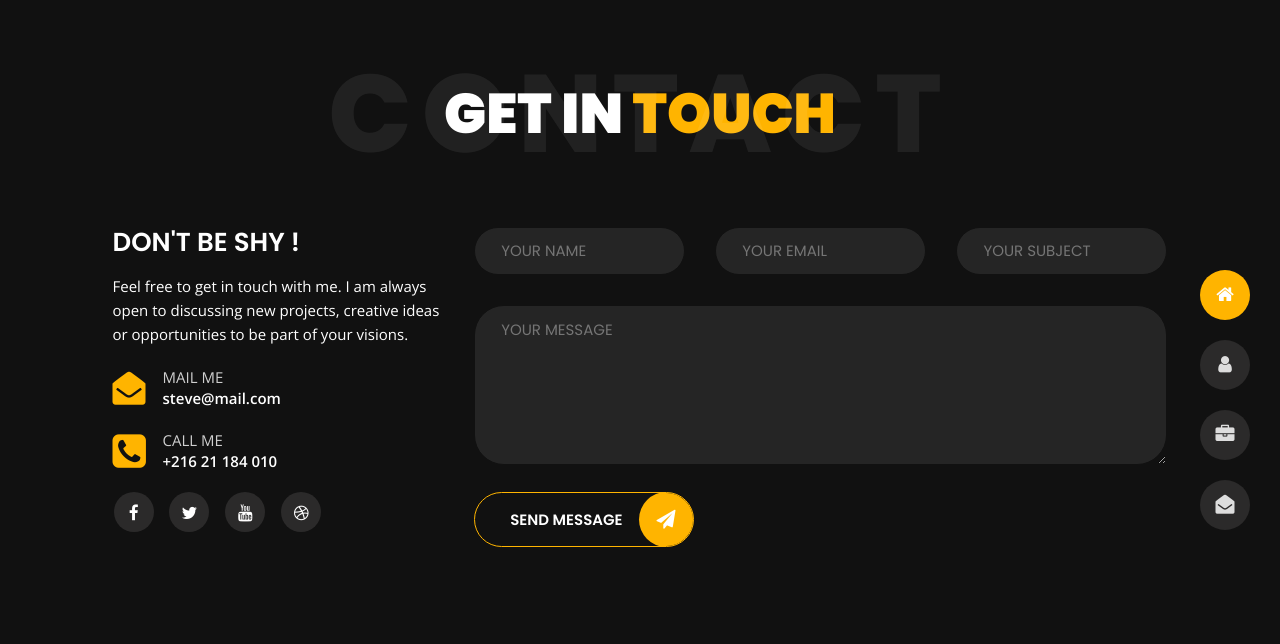
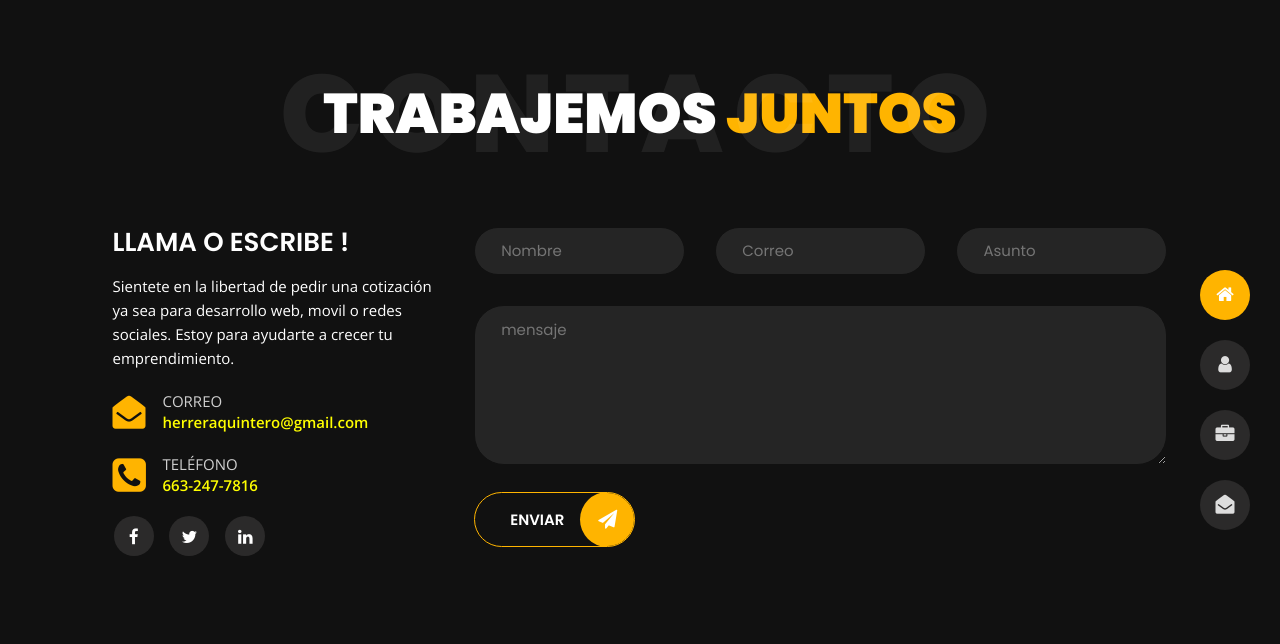
Before and after one commit to AntonioHerrera1994/AntonioHerrera, a plain HTML site: page contact.html in a window 1280 px wide. Drawn offline with nearby package versions, Linux system fonts and the light colour scheme.

Commit message:
Update contact.html

```diff
--- a/contact.html
+++ b/contact.html
@@ -3,7 +3,7 @@
 
 <head>
     <meta charset="utf-8">
-    <title>Contact - Tunis Personal Portfolio</title>
+    <title>Contacto</title>
     <meta name="viewport" content="width=device-width, initial-scale=1">
 
     <!-- Template Google Fonts -->
@@ -29,7 +29,7 @@
 <!-- Header Starts -->
 <header class="header" id="navbar-collapse-toggle">
     <!-- Fixed Navigation Starts -->
-     <ul class="icon-menu d-none d-lg-block revealator-slideup revealator-once revealator-delay1">
+    <ul class="icon-menu d-none d-lg-block revealator-slideup revealator-once revealator-delay1">
         <li class="icon-box active">
             <i class="fa fa-home"></i>
             <a href="index.html">
@@ -69,11 +69,11 @@
             <span></span>
             <span></span>
             <span></span>
-            <ul class="list-unstyled" id="menu">
-                <li><a href="index.html"><i class="fa fa-home"></i><span>Home</span></a></li>
-                <li><a href="about.html"><i class="fa fa-user"></i><span>About</span></a></li>
-                <li><a href="portfolio.html"><i class="fa fa-folder-open"></i><span>Portfolio</span></a></li>
-                <li class="active"><a href="contact.html"><i class="fa fa-envelope-open"></i><span>Contact</span></a></li>
+           <ul class="list-unstyled" id="menu">
+                <li class="active"><a href="index.html"><i class="fa fa-home"></i><span>Inicio</span></a></li>
+                <li><a href="about.html"><i class="fa fa-user"></i><span>Sobre mi</span></a></li>
+                <li><a href="portfolio.html"><i class="fa fa-folder-open"></i><span>Portafolio</span></a></li>
+                <li><a href="contact.html"><i class="fa fa-envelope-open"></i><span>Contacto</span></a></li>
                 <li><a href="blog.html"><i class="fa fa-comments"></i><span>Blog</span></a></li>
             </ul>
         </div>
@@ -83,8 +83,8 @@
 <!-- Header Ends -->
 <!-- Page Title Starts -->
 <section class="title-section text-left text-sm-center revealator-slideup revealator-once revealator-delay1">
-    <h1>get in <span>touch</span></h1>
-    <span class="title-bg">contact</span>
+    <h1>Trabajemos <span>juntos</span></h1>
+    <span class="title-bg">contacto</span>
 </section>
 <!-- Page Title Ends -->
 <!-- Main Content Starts -->
@@ -93,24 +93,23 @@
         <div class="row">
             <!-- Left Side Starts -->
             <div class="col-12 col-lg-4">
-                <h3 class="text-uppercase custom-title mb-0 ft-wt-600 pb-3">Don't be shy !</h3>
-                <p class="open-sans-font mb-3">Feel free to get in touch with me. I am always open to discussing new projects, creative ideas or opportunities to be part of your visions.</p>
+                <h3 class="text-uppercase custom-title mb-0 ft-wt-600 pb-3">Llama o escribe !</h3>
+                <p class="open-sans-font mb-3">Sientete en la libertad de pedir una cotización ya sea para desarrollo web, movil o redes sociales. Estoy para ayudarte a crecer tu emprendimiento.</p>
                 <p class="open-sans-font custom-span-contact position-relative">
                     <i class="fa fa-envelope-open position-absolute"></i>
-                    <span class="d-block">mail me</span>steve@mail.com
+                    <span class="d-block">Correo</span><a href="mailto:herreraquintero@gmail.com" style="color:yellow">herreraquintero@gmail.com</a>
                 </p>
                 <p class="open-sans-font custom-span-contact position-relative">
                     <i class="fa fa-phone-square position-absolute"></i>
-                    <span class="d-block">call me</span>+216 21 184 010
+                    <span class="d-block">Teléfono</span><a href="tel:+526632477816" style="color:yellow">663-247-7816</a>
                 </p>
                 <ul class="social list-unstyled pt-1 mb-5">
-                    <li class="facebook"><a title="Facebook" href="#"><i class="fa fa-facebook"></i></a>
+                    <li class="facebook"><a title="Facebook" href="https://www.facebook.com/TonyyHerreraa/"><i class="fa fa-facebook"></i></a>
                     </li>
-                    <li class="twitter"><a title="Twitter" href="#"><i class="fa fa-twitter"></i></a>
+                    <li class="twitter"><a title="Twitter" href="https://x.com/TonyHerrera1294?t=e1SKePMUKph0Siq2q9Uaqw&s=09"><i class="fa fa-twitter"></i></a>
                     </li>
-                    <li class="youtube"><a title="Youtube" href="#"><i class="fa fa-youtube"></i></a>
-                    </li>
-                    <li class="dribbble"><a title="Dribbble" href="#"><i class="fa fa-dribbble"></i></a>
+
+                    <li class="dribbble"><a title="Dribbble" href="https://www.linkedin.com/in/antonio-herrera-43715b234/"><i class="fa fa-linkedin"></i></a>
                     </li>
                 </ul>
             </div>
@@ -121,18 +120,18 @@
                     <div class="contactform">
                         <div class="row">
                             <div class="col-12 col-md-4">
-                                <input type="text" name="name" placeholder="YOUR NAME">
+                                <input type="text" name="name" placeholder="Nombre">
                             </div>
                             <div class="col-12 col-md-4">
-                                <input type="email" name="email" placeholder="YOUR EMAIL">
+                                <input type="email" name="email" placeholder="Correo">
                             </div>
                             <div class="col-12 col-md-4">
-                                <input type="text" name="subject" placeholder="YOUR SUBJECT">
+                                <input type="text" name="subject" placeholder="Asunto">
                             </div>
                             <div class="col-12">
-                                <textarea name="message" placeholder="YOUR MESSAGE"></textarea>
+                                <textarea name="message" placeholder="mensaje"></textarea>
                                 <button type="submit" class="button">
-                                    <span class="button-text">Send Message</span>
+                                    <span class="button-text">Enviar</span>
                                     <span class="button-icon fa fa-send"></span>
                                 </button>
                             </div>
```
